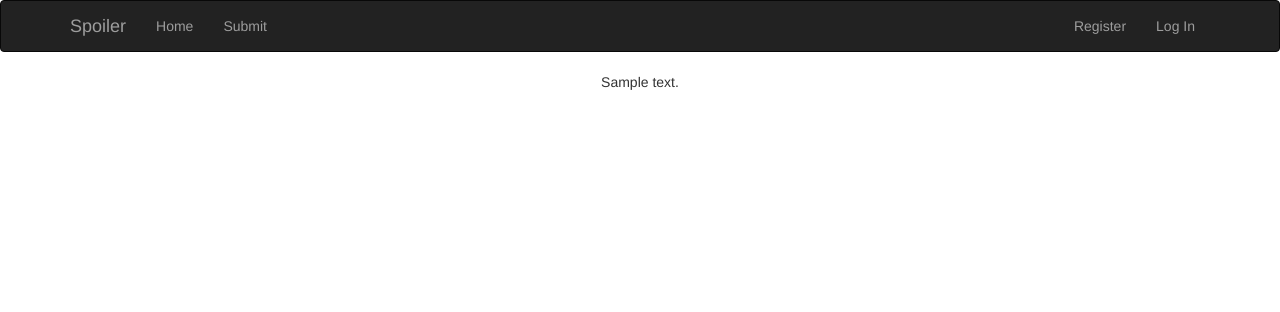
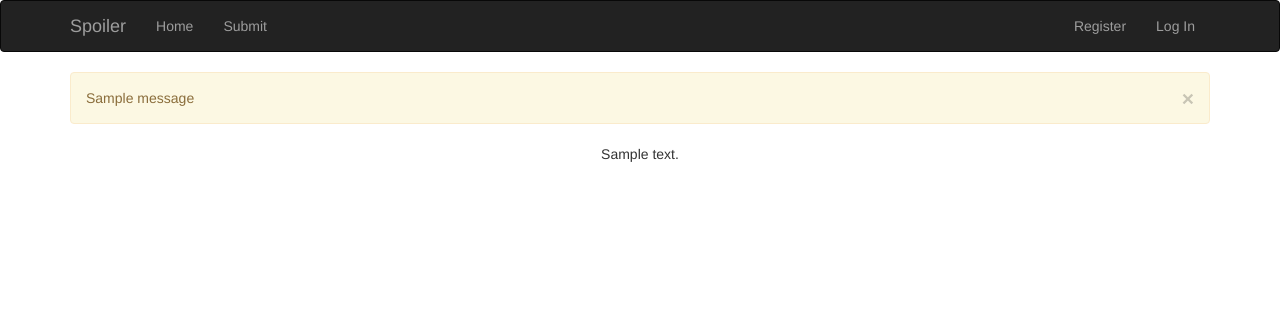
Before and after one commit to brookskindle/Spoiler-Alert, a Flask app: page / in a window 1280 px wide. Shown: the top 312 px of the page. Run offline with Flask 2, Linux system fonts and the light colour scheme; tables that the repository leaves empty hold one stand-in row (values such as "Sample post"); one stand-in notice (Sample message) is shown; some libraries are stand-ins or nearby versions.

Commit message:
Fixed message flashing.

```diff
--- a/spoiler.py
+++ b/spoiler.py
@@ -135,6 +135,7 @@ def register():
     password = request.form["password"]
     user = User.query.filter_by(username=username).first()
     if user is not None:  # User already exists
+        flash("{} is already in use.".format(username))
         return render_template("register.html")
     # User doesn't exist, add him!
     user = User()
--- a/templates/layout.html
+++ b/templates/layout.html
@@ -38,6 +38,14 @@
 
     {% block content %}
         <div class="container">
+            {% for message in get_flashed_messages() %}
+                <div class="alert alert-warning">
+                    <button type="button" class="close" data-dismiss="alert">&times;</button>
+                    {{ message }}
+                </div>
+            {% endfor %}
+        </div>
+        <div class="container">
             {% block page_content %}{% endblock %}
         </div>
     {% endblock %}
```
